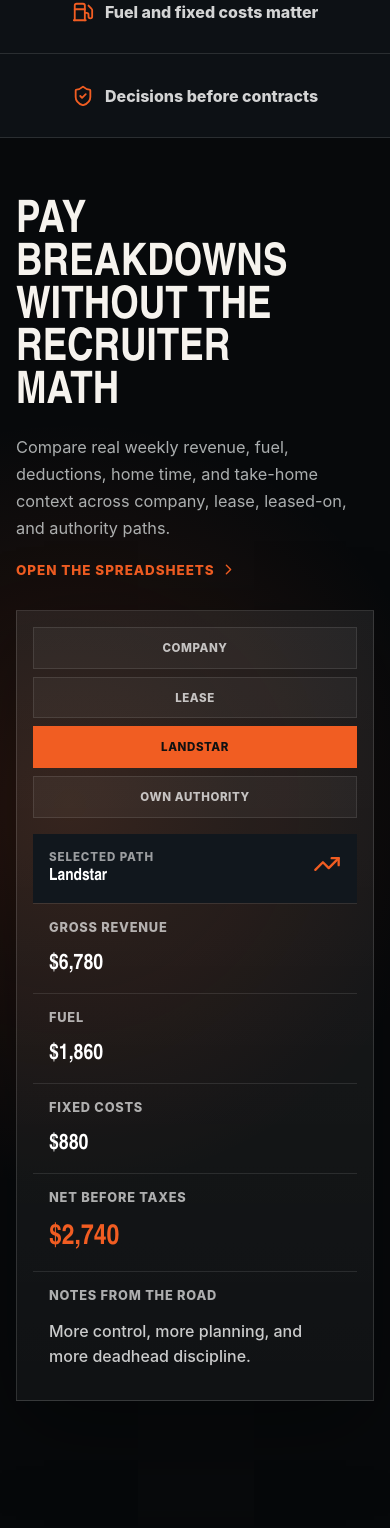
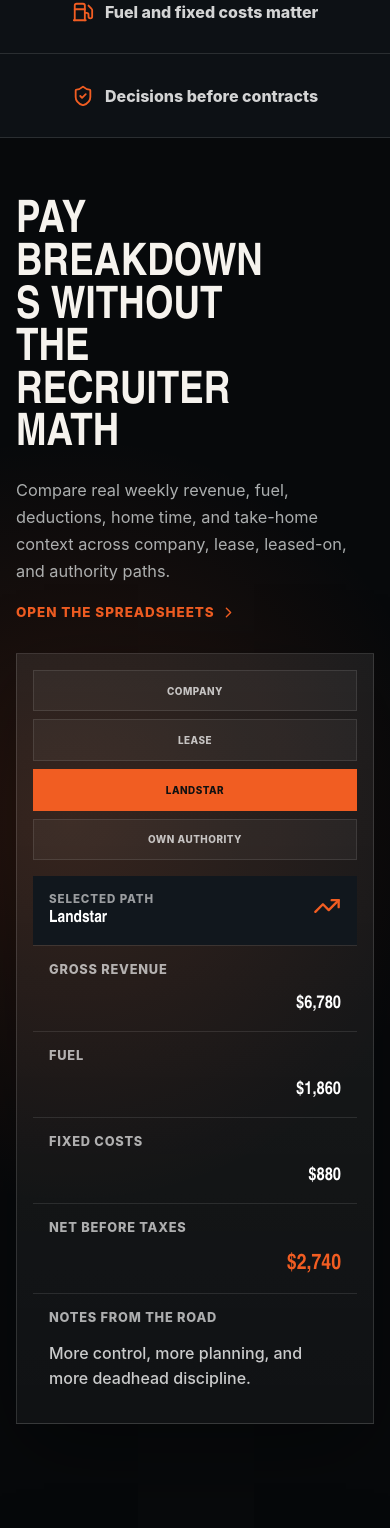
Before and after one commit to arisnow/ttss, a Next.js app: page / in a window 390 px wide. Shown: the part 892-2420 px from the top of the page. Built offline with nearby package versions, Linux system fonts and the light colour scheme.

Commit message:
Fix pay section responsive layout

```diff
--- a/src/App.css
+++ b/src/App.css
@@ -293,7 +293,9 @@
 }
 
 .pay-section {
-  grid-template-columns: minmax(18rem, 0.82fr) minmax(28rem, 1.18fr);
+  width: min(1320px, calc(100% - 2rem));
+  grid-template-columns: minmax(31rem, 0.9fr) minmax(35rem, 1.1fr);
+  gap: clamp(2rem, 3.5vw, 3.5rem);
 }
 
 .pay-section > *,
@@ -318,15 +320,16 @@
 }
 
 .pay-section h2 {
-  max-width: 11ch;
-  font-size: clamp(2.8rem, 4.7vw, 4.9rem);
+  max-width: 13.5ch;
+  font-size: clamp(2.8rem, 4.15vw, 4.45rem);
+  overflow-wrap: normal;
 }
 
 .section-copy h2,
 .consulting-copy h2,
 .story-copy h2,
 .resources-section h2 {
-  overflow-wrap: normal;
+  overflow-wrap: break-word;
   text-wrap: balance;
 }
 
@@ -360,12 +363,13 @@
 
 .ledger-panel {
   padding: clamp(1rem, 3vw, 1.35rem);
+  min-width: 0;
 }
 
 .path-tabs {
   display: grid;
   gap: 0.5rem;
-  grid-template-columns: repeat(4, 1fr);
+  grid-template-columns: repeat(4, minmax(0, 1fr));
   margin-bottom: 1rem;
 }
 
@@ -381,14 +385,17 @@
 
 .path-tabs button {
   min-height: 2.6rem;
+  min-width: 0;
+  padding-inline: 0.5rem;
   border: 1px solid rgba(255, 255, 255, 0.1);
   color: rgba(255, 255, 255, 0.72);
   background: rgba(255, 255, 255, 0.04);
   font-family: var(--ui);
-  font-size: 0.72rem;
+  font-size: clamp(0.62rem, 0.82vw, 0.72rem);
   font-weight: 850;
   letter-spacing: 0.05em;
   text-transform: uppercase;
+  overflow-wrap: anywhere;
 }
 
 .path-tabs button.active {
@@ -438,13 +445,15 @@
   margin: 0;
   color: #fff;
   font-family: var(--display);
-  font-size: 1.35rem;
+  font-size: clamp(1.12rem, 1.8vw, 1.35rem);
   font-weight: 900;
+  text-align: right;
+  overflow-wrap: anywhere;
 }
 
 .ledger .net-row dd {
   color: var(--orange);
-  font-size: 1.75rem;
+  font-size: clamp(1.35rem, 2.4vw, 1.75rem);
 }
 
 .ledger .note-row {
@@ -457,6 +466,8 @@
   font-size: 1rem;
   font-weight: 500;
   line-height: 1.55;
+  text-align: left;
+  overflow-wrap: normal;
 }
 
 .media-section {
```
